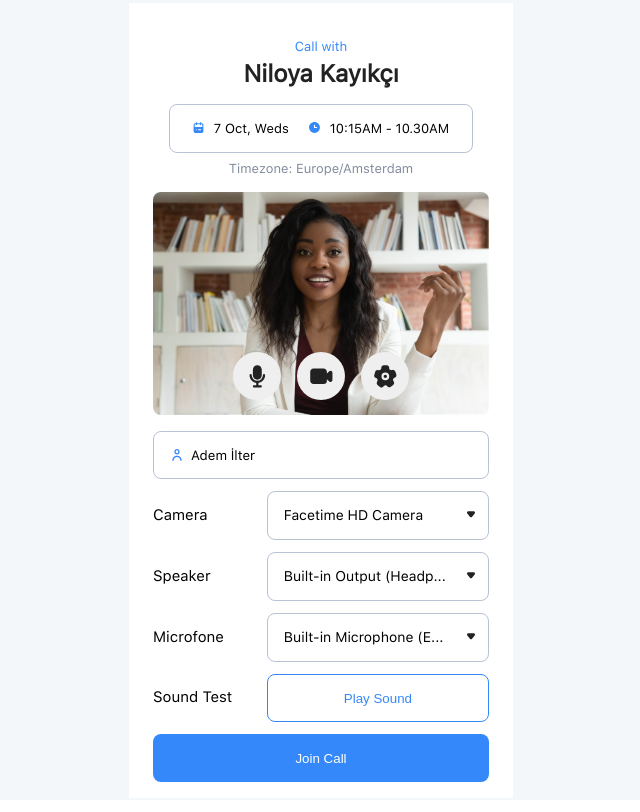
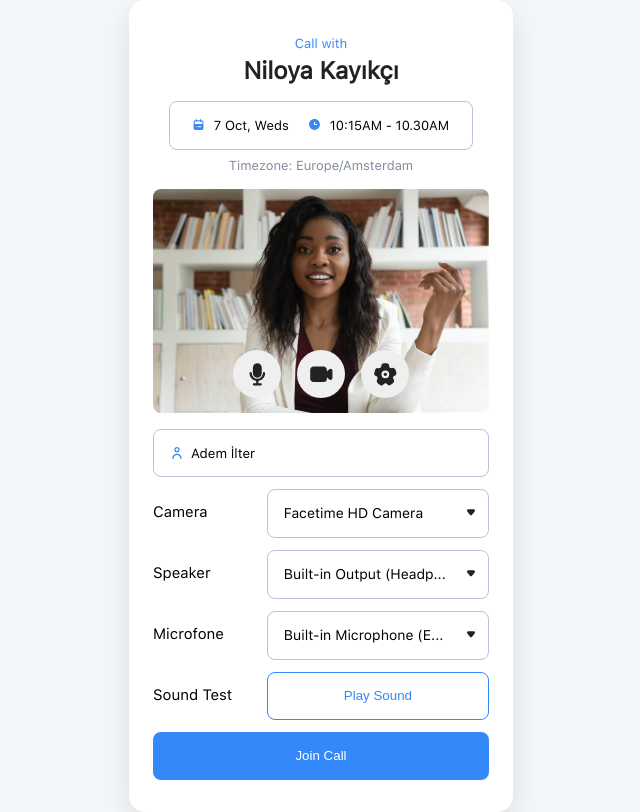
Before and after one commit to SafaElmali/superpeer-ui-developer-challenge, a Next.js app: page / in a window 1280 px wide. Shown: the whole page, without its empty margins (319-959 px from the left). Built offline with nearby package versions, Linux system fonts and the light colour scheme.

Commit message:
refactor: modify styles

```diff
--- a/styles/main.module.css
+++ b/styles/main.module.css
@@ -1,8 +1,9 @@
 .card {
   width: 384px;
-  height: 795px;
   background-color: #fff;
   padding: 32px 24px;
+  border-radius: 16px;
+  box-shadow: 0px 10px 30px rgba(0, 0, 0, 0.1);
 }
 
 .callTitle {
```
